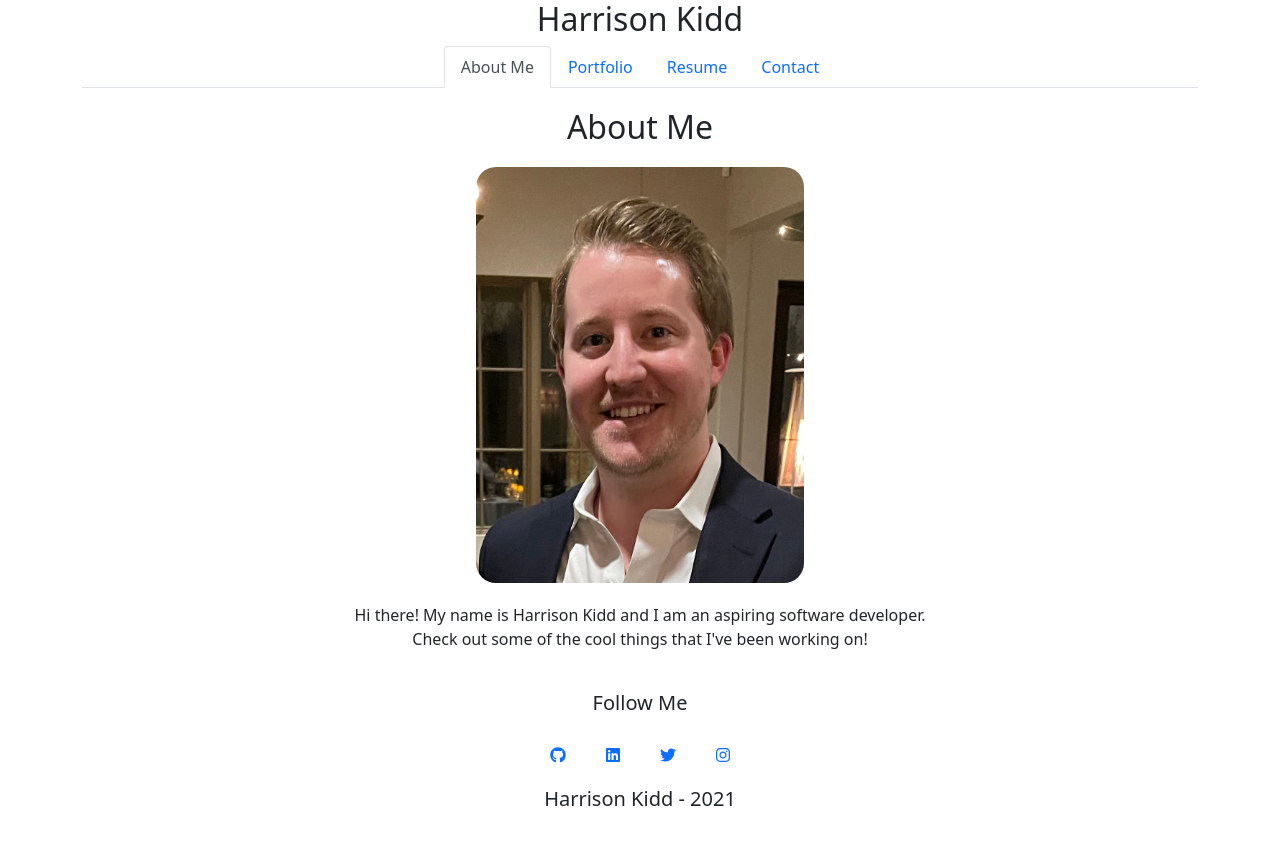
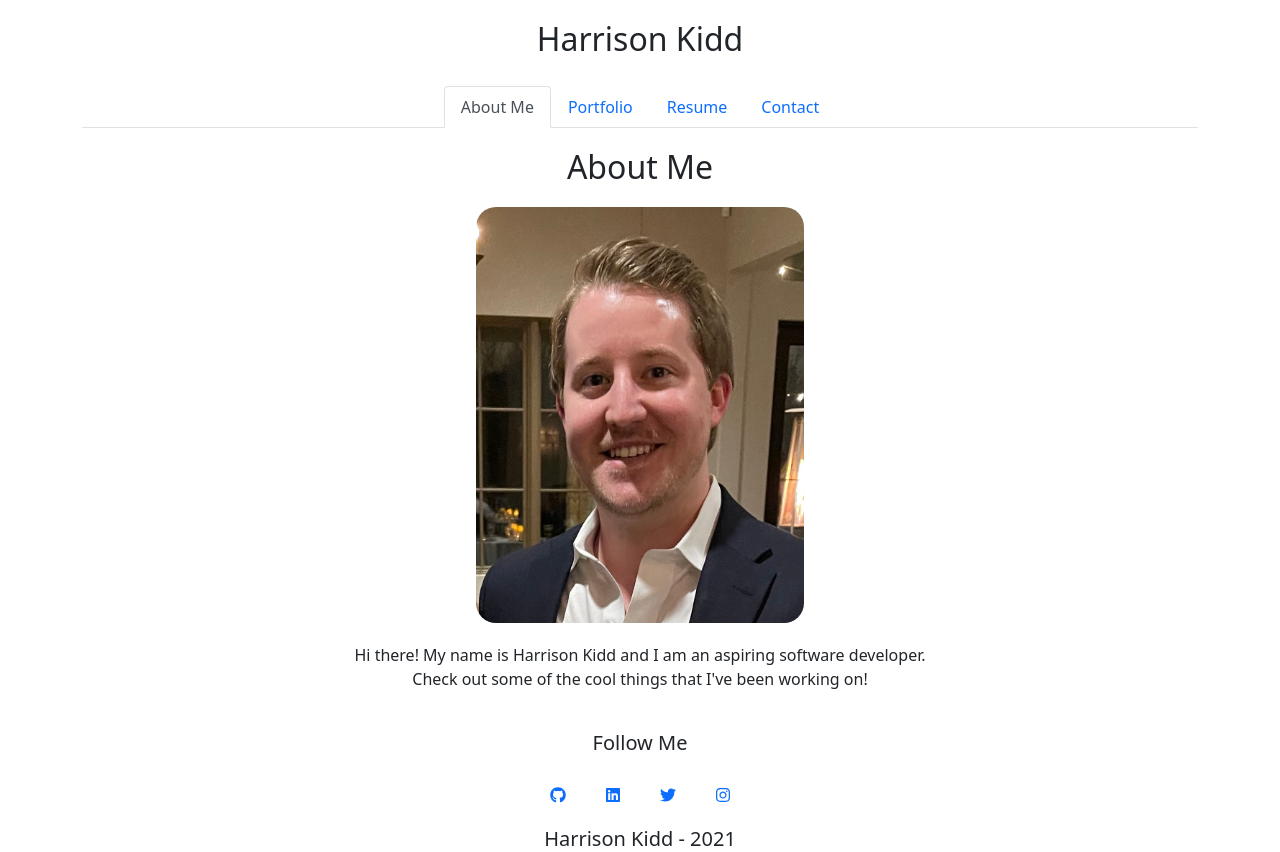
Before and after one commit to hkidd/ReactPortfolio, a React (Create React App) app: page / in a window 1280 px wide. Before the commit the page ends 812 px from the top, so only its background shows below. Built offline with nearby package versions, Linux system fonts and the light colour scheme.

Commit message:
slight edits

```diff
--- a/src/components/Header.js
+++ b/src/components/Header.js
@@ -2,9 +2,10 @@ import React from "react";
 
 const styles = {
   header: {
-    width: "100%",
+    width: "75%",
     margin: "0 auto",
     textAlign: "center",
+    padding: "20px",
   },
 };
 
--- a/src/components/pages/About.js
+++ b/src/components/pages/About.js
@@ -7,7 +7,6 @@ const styles = {
     margin: "auto",
     width: "30%",
     height: "auto",
-    border: "3px solid var(--main-accent)",
     borderRadius: "20px",
   },
   header: {
--- a/src/components/pages/Projects.js
+++ b/src/components/pages/Projects.js
@@ -8,9 +8,6 @@ const styles = {
     width: "18rem",
     padding: "10px",
     margin: "10px",
-  },
-  projectPage: {
-    display: "flex",
   },
   header: {
     width: "75%",
```
